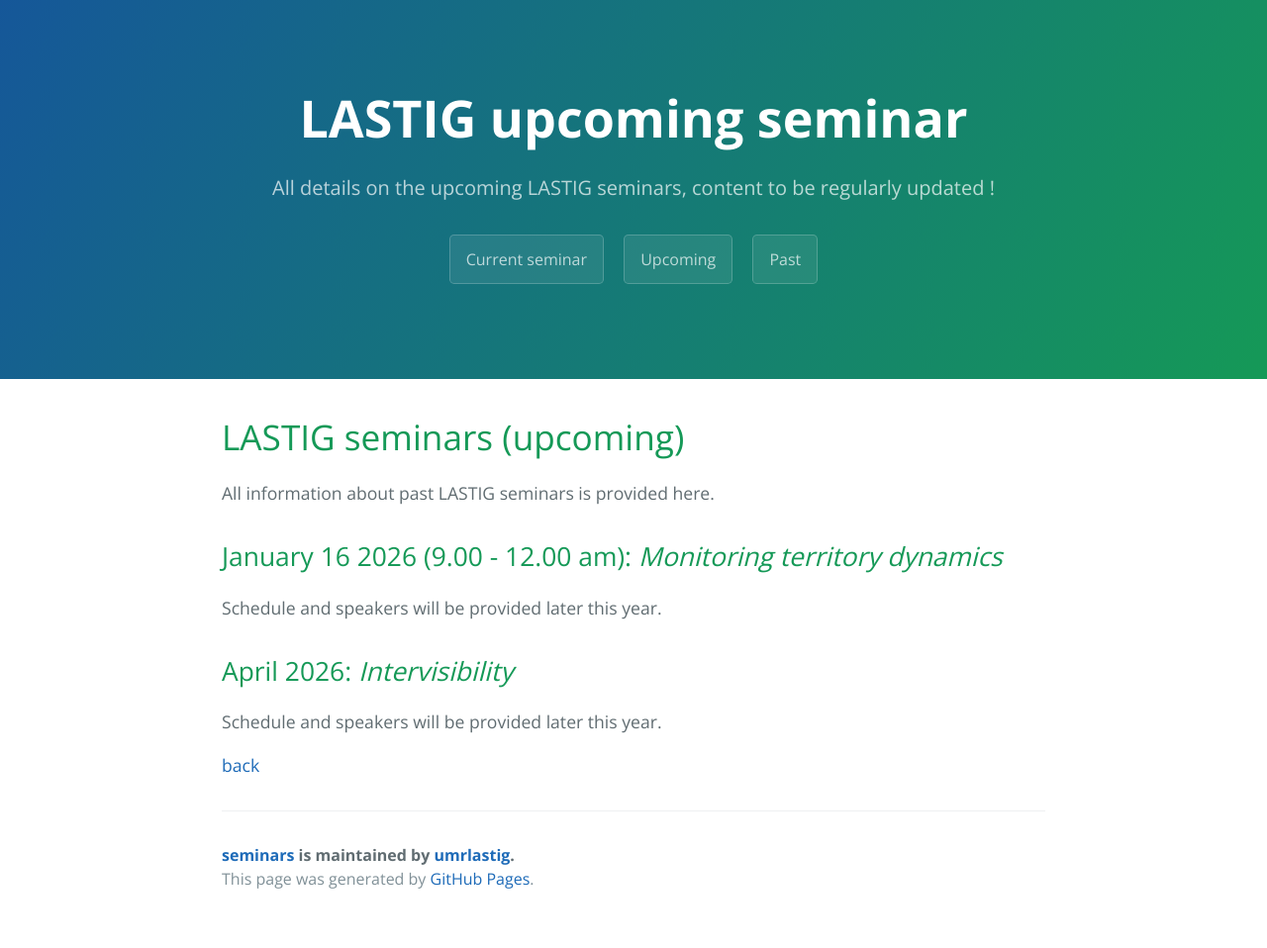
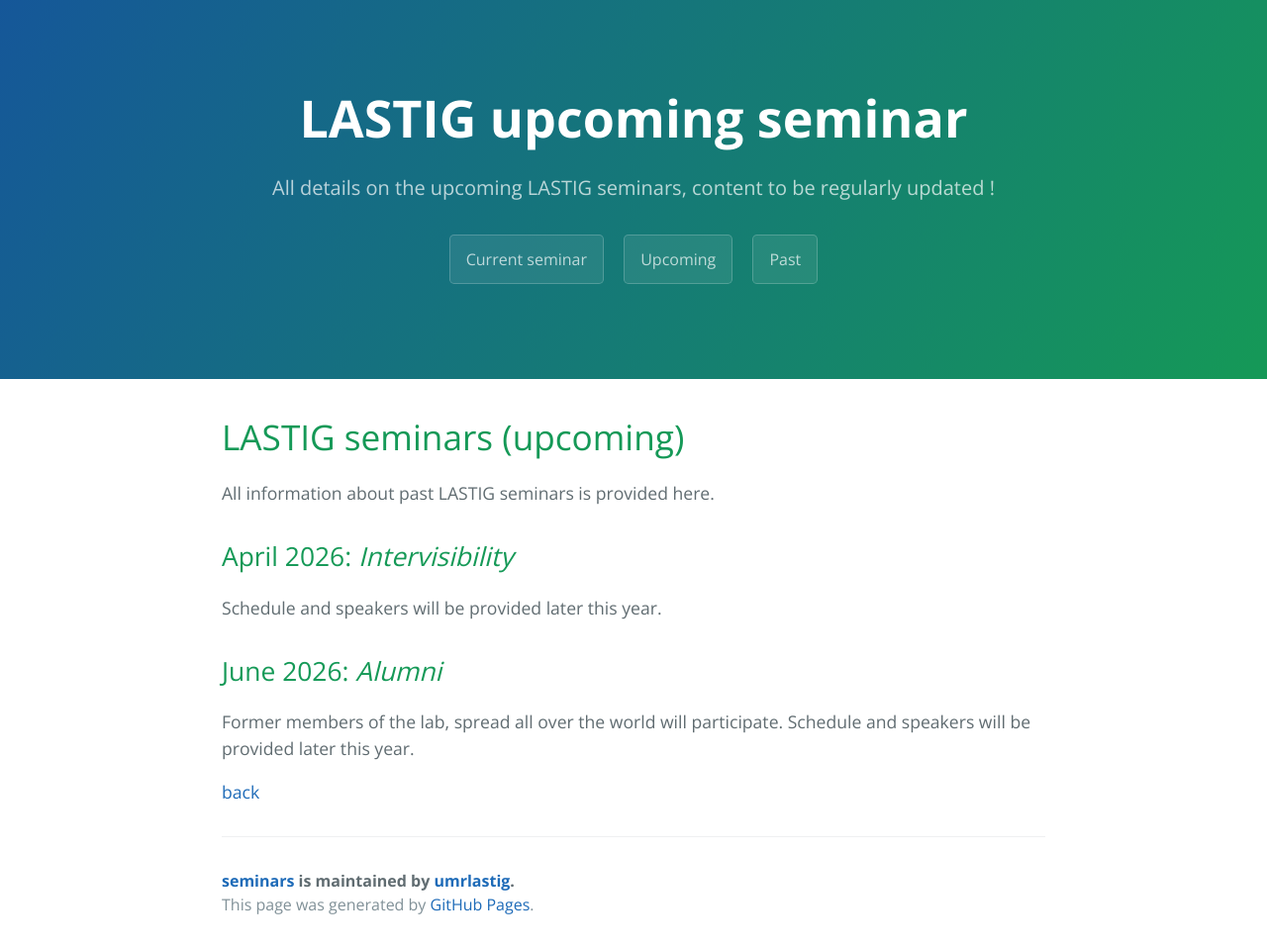
Before and after one commit to umrlastig/seminars, a Jekyll site: the page built from upcoming.md, in a window 1280 px wide. Shown: the whole page at 99% size. Built offline with Jekyll 4.4.1, drawn with Linux system fonts in a browser that asks for light colours; before the commit the page ends 932 px from its top, so only the background shows below that.

Commit message:
Revise upcoming LASTIG seminars schedule
Updated seminar schedule with new entries and removed outdated information.

```diff
--- a/upcoming.md
+++ b/upcoming.md
@@ -8,12 +8,14 @@ description: All details on the upcoming LASTIG seminars, content to be regularl
 
 All information about past LASTIG seminars is provided here.
 
-## January 16 2026 (9.00 - 12.00 am): _Monitoring territory dynamics_
-
-Schedule and speakers will be provided later this year.
 
 ## April 2026: _Intervisibility_
 
 Schedule and speakers will be provided later this year.
 
+## June 2026: _Alumni_
+
+Former members of the lab, spread all over the world will participate.
+Schedule and speakers will be provided later this year.
+
 [back](./)
```
